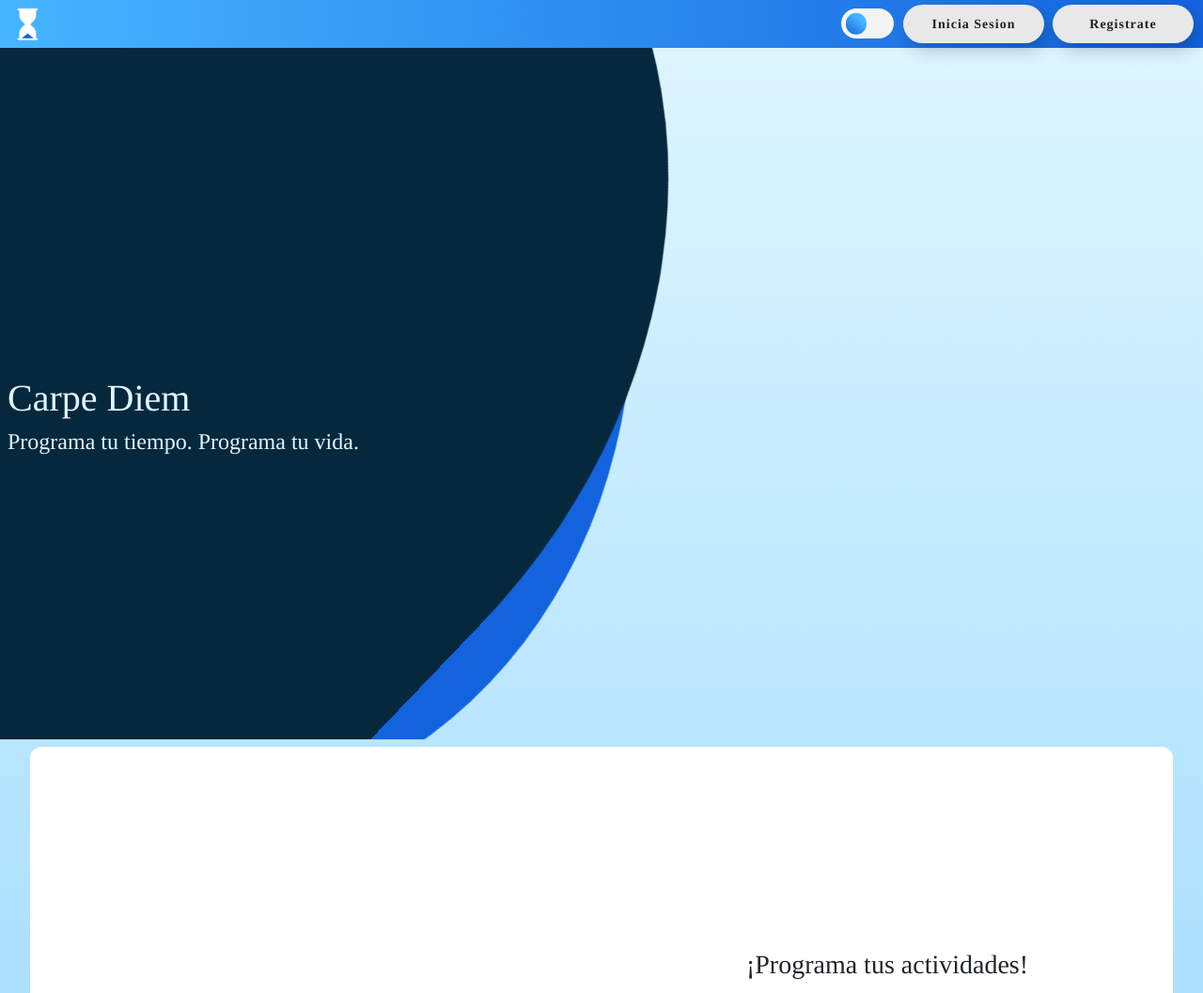
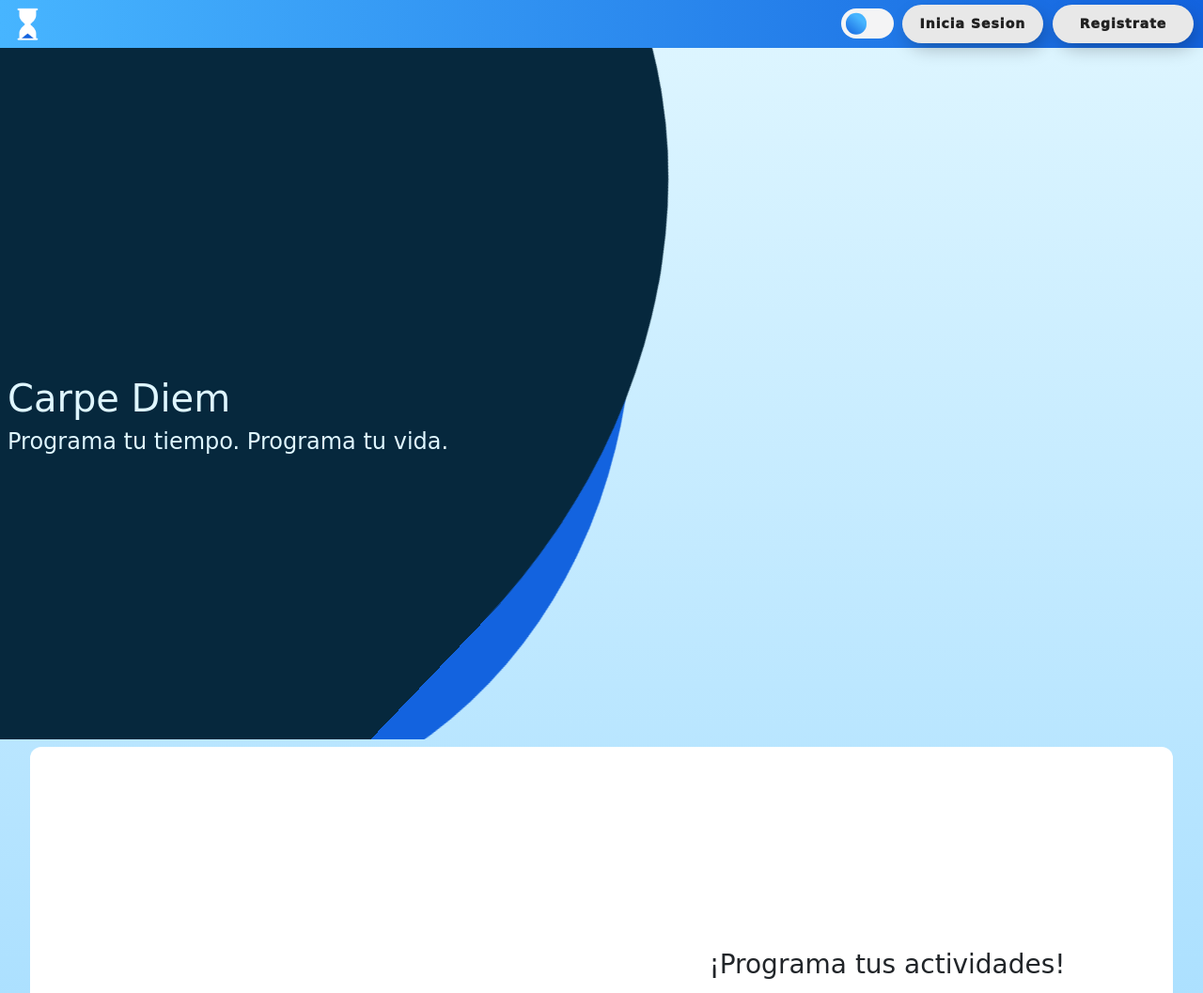
Before and after one commit to JohnGolgota/Proyecto-C-D, a PHP site: page / in a window 1280 px wide. Shown: the top 1057 px of the page at 94% size. Run offline with PHP 8.4, Linux system fonts and the light colour scheme; some web fonts are replaced.

Commit message:
Agregué unas fuentes randoms.

```diff
--- a/Estilos/style.css
+++ b/Estilos/style.css
@@ -1,9 +1,13 @@
 /* --------------------------------------------- Fuentes. --------------------------------------------- */
 @import url(..//Fuentes/ZFuentes.css);
-
 * {font-family: "Montserrat Light", Times, serif;}
 
 
+
+/* --------------------------------------------- Fuentes De GOOGLE FONTS. --------------------------------------------- */
+@import url('https://fonts.googleapis.com/css2?family=Dosis:wght@300&display=swap'); /* font-family: 'Dosis', sans-serif; */
+@import url('https://fonts.googleapis.com/css2?family=Shadows+Into+Light&display=swap'); /* font-family: 'Shadows Into Light', cursive; */
+@import url('https://fonts.googleapis.com/css2?family=Caveat+Brush&display=swap'); /* font-family: 'Caveat Brush', cursive; */
 
 /* ----------------------------------------- Paleta De Colores ----------------------------------------- */
 :root {
@@ -21,6 +25,8 @@
     box-sizing: border-box;
     padding: 0;
     margin: 0;
+
+    font-family: 'Caveat Brush', cursive;
 }
 
 body {
```
